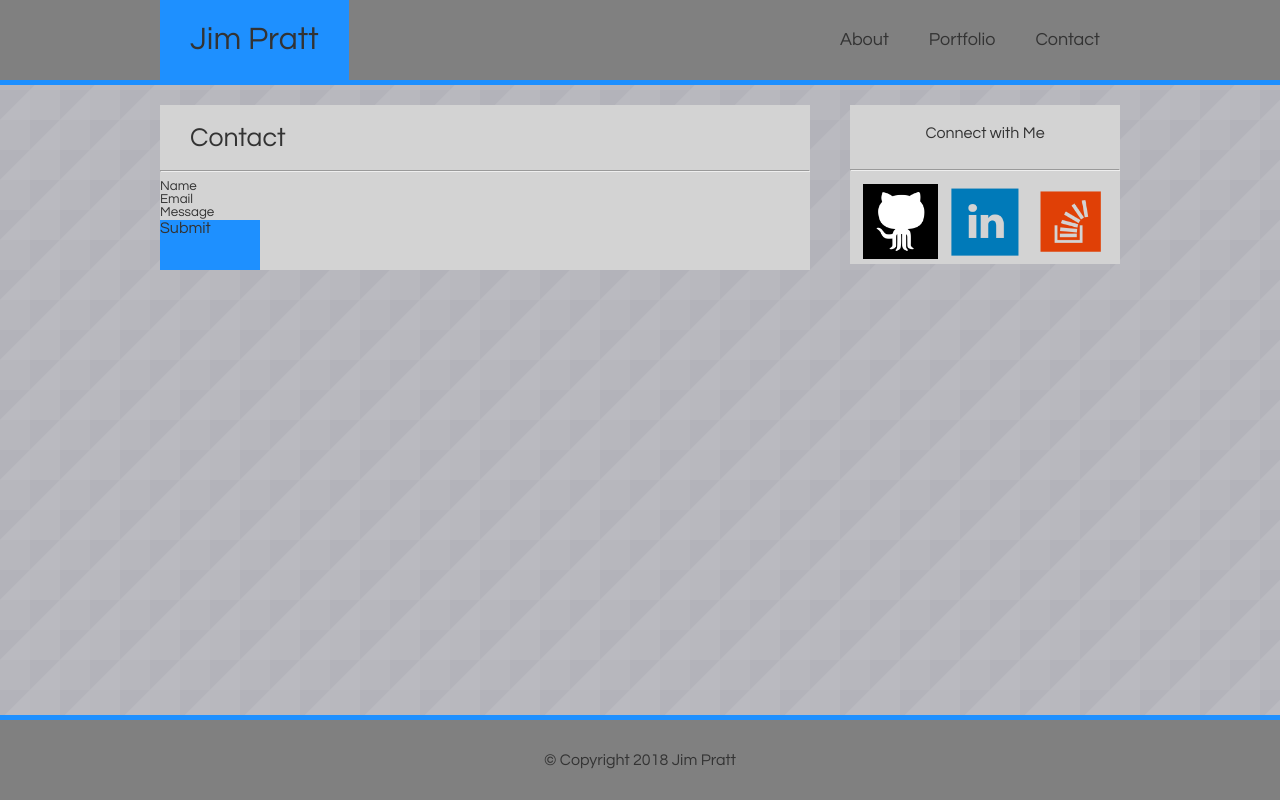
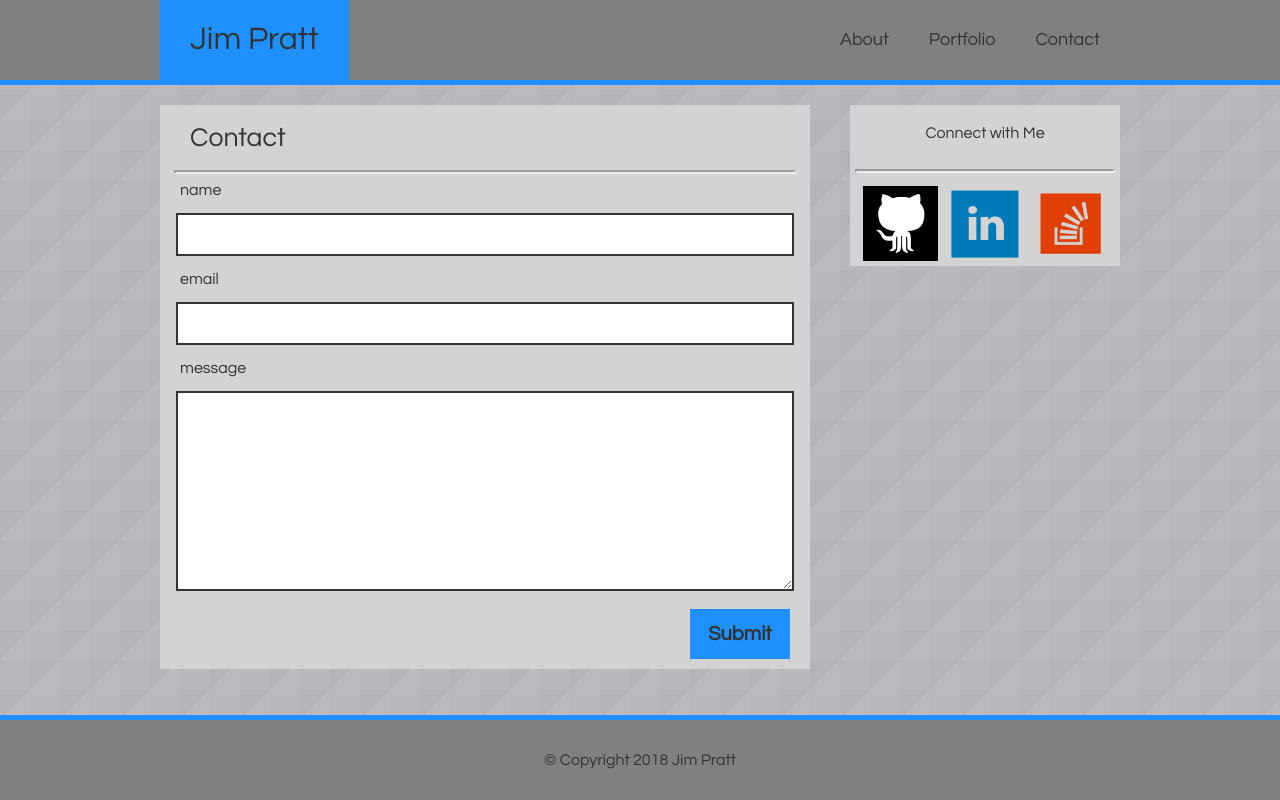
Before and after one commit to LtBackup/Basic-Portfolio, a plain HTML site: page contact.html in a window 1280 px wide. Drawn offline with Linux system fonts and the light colour scheme.

Commit message:
contact forms finalizing

```diff
--- a/assets/css/style.css
+++ b/assets/css/style.css
@@ -33,10 +33,6 @@
     z-index: 2;
     position: absolute;
     bottom: 10px;
-}
-
-.form{
-
 }
 
 #name{
@@ -75,8 +71,15 @@
 
 #submit{
     background-color: dodgerblue;
+    color: #333;
     width: 100px;
     height: 50px;
+    float: right;
+    margin: 0 20px 10px 0;
+    line-height: 50px;
+    text-align: center;
+    font-size: 20px;
+    font-weight: bold;
 }
 
 a:link{
@@ -123,6 +126,7 @@ article{
     width: 650px;
     margin: 20px 20px 20px 0;
     float: left;
+    position: relative;
     /* border-style: solid;
     border-color: #7c0ce8;
     border-width: 2px; */
@@ -176,5 +180,39 @@ p{
 }
 
 hr{
-    padding: 0 10px;
+    width: 95%;
+    border-width: 2px;
 }
+
+
+input[type=text] {
+    width: 95%;
+    padding: 12px 20px;
+    margin: 15px 0 15px 0;
+    display: inline-block;
+    box-sizing: border-box;
+    border: 2px solid #333;
+    /* border-radius: 4px; */
+}
+
+textarea{
+    width: 95%;
+    padding: 12px 20px;
+    margin: 15px 0 15px 0;
+    display: inline-block;
+    box-sizing: border-box;
+    border: 2px solid #333;
+    clear: both;
+}
+
+#message{
+    height: 200px;
+}
+
+.centerForm{
+    text-align: center;
+}
+
+label{
+    margin: 0 0 0 20px;
+}
--- a/contact.html
+++ b/contact.html
@@ -30,13 +30,17 @@
         <article>
             <h2>Contact</h2>
             <hr/>
-            <h4>Name</h4>
-            <!-- insert forms -->
-            <h4>Email</h4>
-            <!-- insert forms -->
-            <h4>Message</h4>
-            <!-- insert forms -->
-            <div id="submit">Submit</div>
+            <form>
+                <label for="name">name</label>
+                <div class="centerForm"><input type="text" name="name"></div>
+                <label for="email">email</label>
+                <div class="centerForm"><input type="text" name="email"></div>
+                <label for="message">message</label>
+                <div class="centerForm"><textarea type="text" id="message" name="message"></textarea></div>
+            </form>
+            <div id="submit">
+                <a href="#">Submit</a>
+            </div>
         </article>
         <aside>
             <h3>Connect with Me</h3>
```
